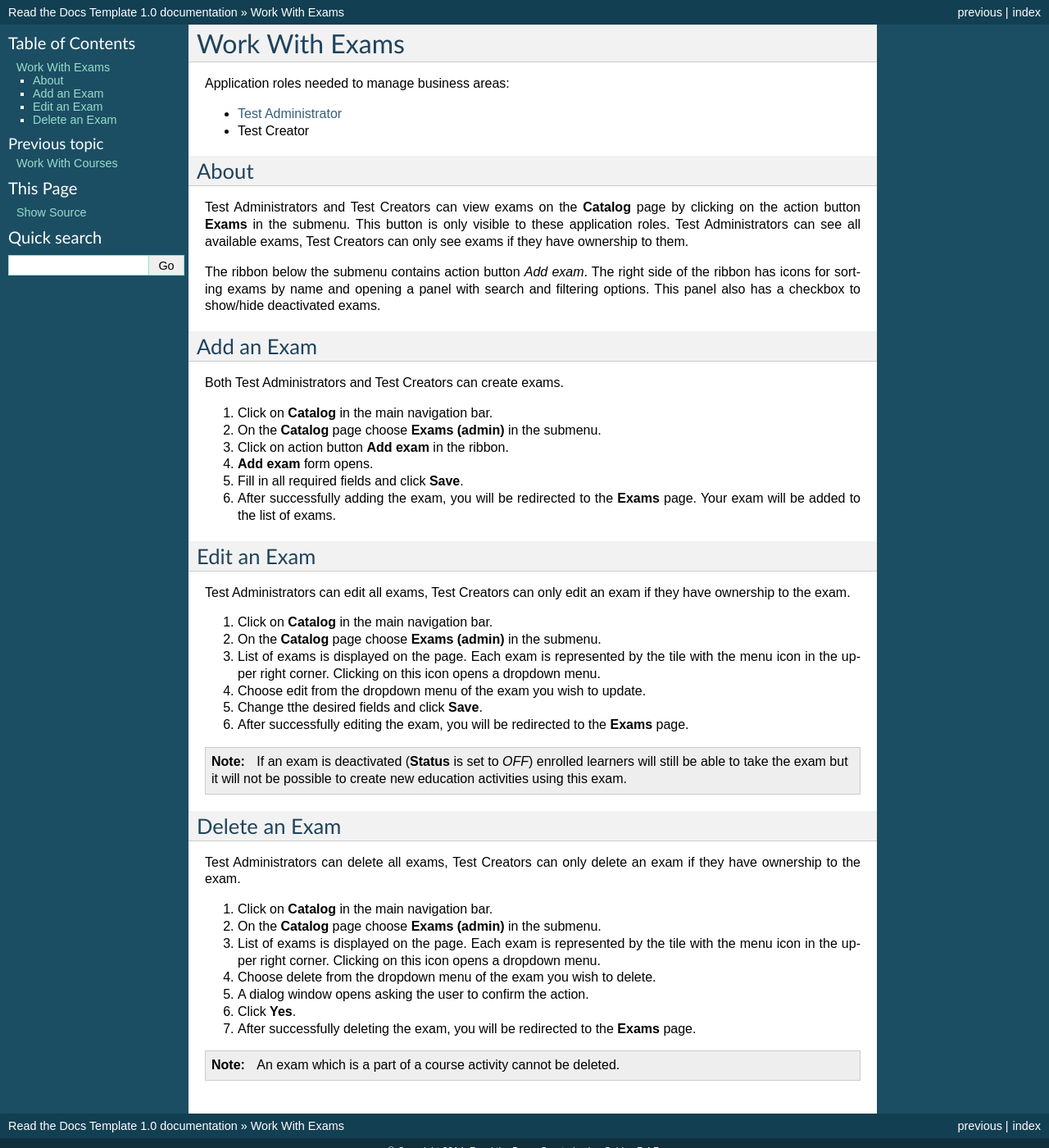
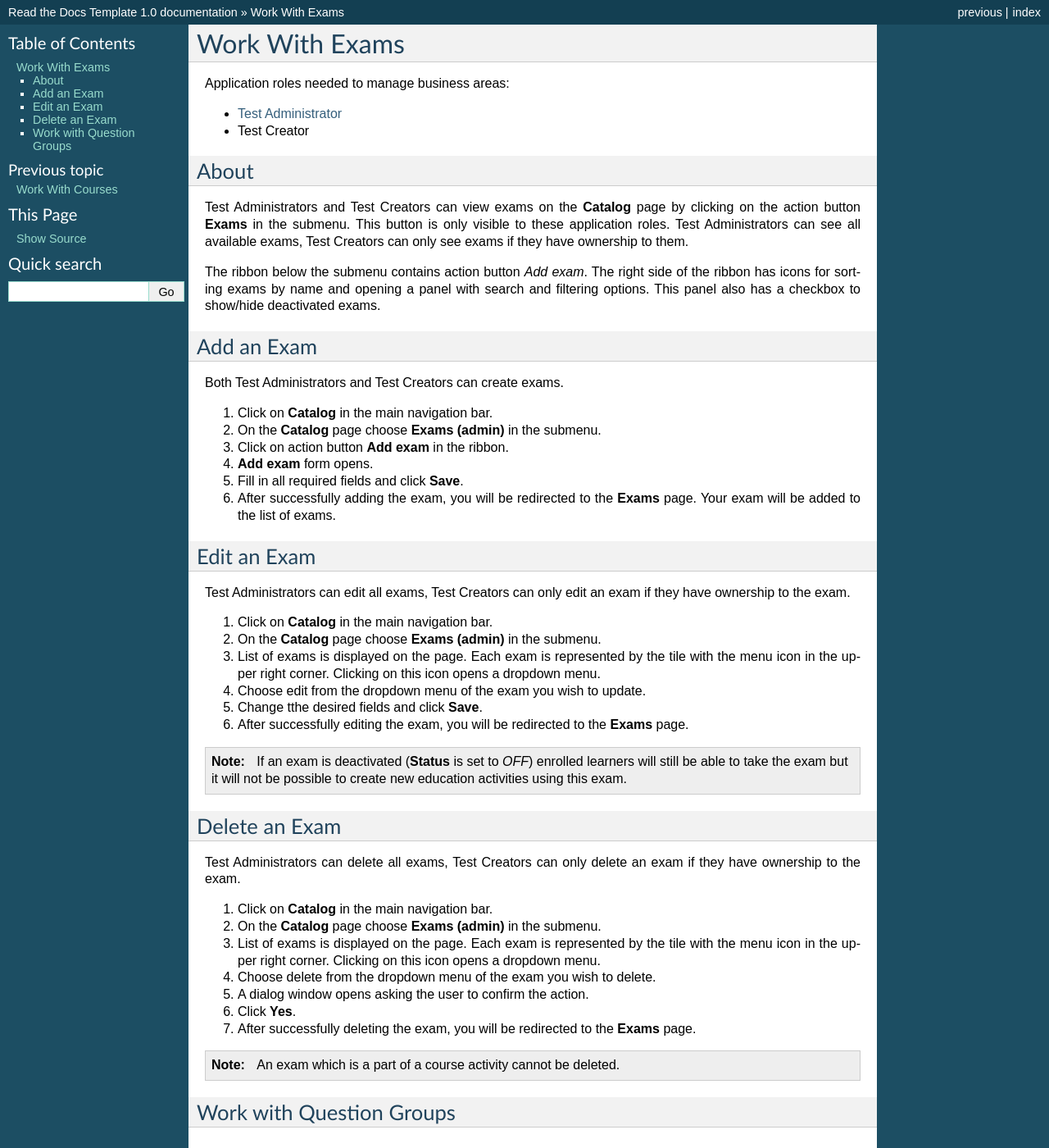
Before and after one commit to pslisko/performa365docs, a Sphinx documentation site: the page built from docs/howto/work_with_exams.rst, in a window 1280 px wide and 1400 px high. Shown: the whole window at 82% size. Built offline with Sphinx 7.4.7, drawn with Linux system fonts in a browser that asks for light colours; pages that are not in the unit, such as notebooks, are missing from menus.

Commit message:
Update work_with_exams.rst

```diff
--- a/docs/howto/work_with_exams.rst
+++ b/docs/howto/work_with_exams.rst
@@ -55,3 +55,6 @@ Test Administrators can delete all exams, Test Creators can only delete an exam
 #. After successfully deleting the exam, you will be redirected to the **Exams** page.
 
 .. note:: An exam which is a part of a course activity cannot be deleted.
+
+Work with Question Groups
+***************************
```
